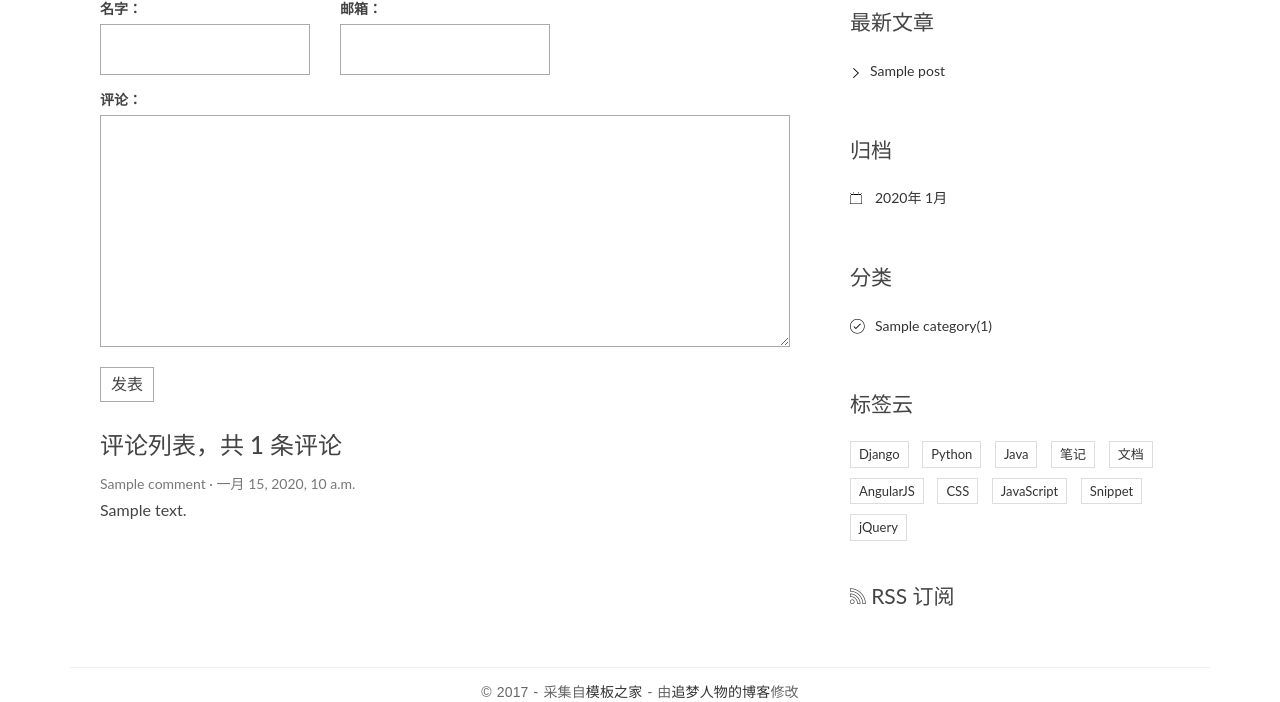
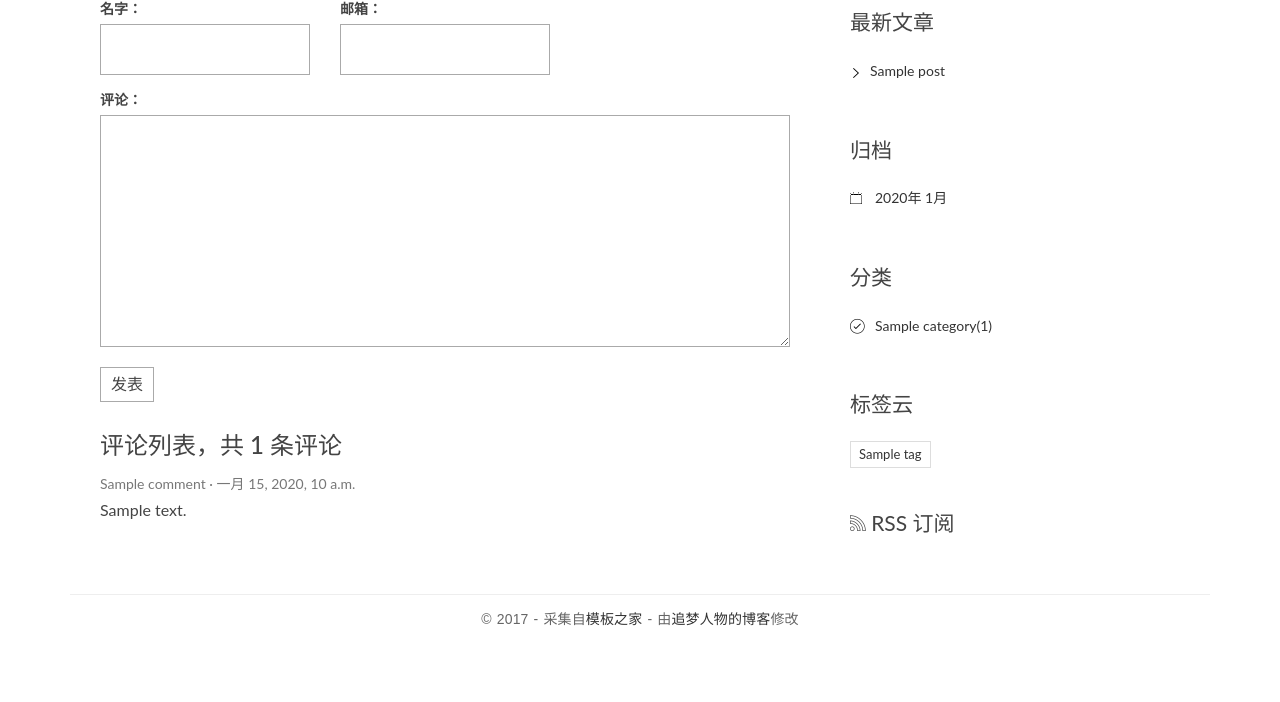
Before and after one commit to qigaohua/django_blog, a Django app: page /post/1/ in a window 1280 px wide. Shown: the part 409-1111 px from the top of the page. After the commit the page ends 1035 px from the top, so only its background shows below. Run offline with Django 3.2, Linux system fonts and the light colour scheme; tables that the repository leaves empty hold one stand-in row (values such as "Sample post"); some libraries are stand-ins or nearby versions.

Commit message:
添加 侧栏标签显示 功能

```diff
--- a/blog/templatetags/blog_tags.py
+++ b/blog/templatetags/blog_tags.py
@@ -2,7 +2,8 @@
 
 
 from django import template
-from ..models import Post, Category
+from django.db.models.aggregates import Count
+from ..models import Post, Category, Tag
 
 register = template.Library()
 
@@ -21,3 +22,9 @@ def archives():
 def get_category():
     category_list = Category.objects.all()
     return category_list
+
+
+@register.simple_tag
+def get_tags():
+    tag_list = Tag.objects.annotate(num_posts=Count('post')).filter(num_posts__gt=0)
+    return tag_list
--- a/blog/urls.py
+++ b/blog/urls.py
@@ -2,7 +2,7 @@
 
 
 from django.conf.urls import url
-from blog.views import hello, index, detail, archives, category, search
+from blog.views import hello, index, detail, archives, category, search, tags
 
 app_name = 'blog'
 urlpatterns = [
@@ -12,5 +12,6 @@ urlpatterns = [
     url(r'^post/(?P<pk>[0-9]+)/$', detail, name='detail'),
     url(r'^archives/(?P<year>[0-9]{4})/(?P<month>[0-9]{1,2})/$', archives, name='archives'),
     url(r'^category/(?P<pk>[0-9]+)/$', category, name='category'),
+    url(r'^tag/(?P<pk>[0-9]+)/$', tags, name='tags'),
     url(r'^search/$', search, name='search'),
 ]
--- a/blog/views.py
+++ b/blog/views.py
@@ -4,7 +4,7 @@ from __future__ import unicode_literals
 from django.shortcuts import render, get_object_or_404
 # from django.http import HttpResponse
 from django import template
-from .models import Post, Category
+from .models import Post, Category, Tag
 from comments.forms import CommentForm
 import markdown
 from django.core.paginator import Paginator, EmptyPage, PageNotAnInteger
@@ -25,7 +25,7 @@ def index(request):
     list = Post.objects.all().order_by('-create_time')
     paginator = Paginator(list, 6)
 
-    if list.count > 3:
+    if list.count > 6:
         is_page = True
     else:
         is_page = False
@@ -61,7 +61,7 @@ def archives(request, year, month):
                                create_time__month=month).order_by('-create_time')
     paginator = Paginator(list, 6)
 
-    if list.count > 3:
+    if list.count > 6:
         is_page = True
     else:
         is_page = False
@@ -85,7 +85,29 @@ def category(request, pk):
 
     paginator = Paginator(list, 6)
 
-    if list.count > 3:
+    if list.count > 6:
+        is_page = True
+    else:
+        is_page = False
+
+    page = request.GET.get('page')
+    try:
+        list_page = paginator.page(page)
+    except PageNotAnInteger:
+        list_page = paginator.page(1)
+    except EmptyPage:
+        list_page = paginator.page(paginator.num_pages)
+    return render(request, 'blog/index.html', context={'post_list': list_page,
+                                                    "is_paginated": is_page})
+
+
+def tags(request, pk):
+    tagname = get_object_or_404(Tag, pk=pk)
+    list = Post.objects.filter(tags=tagname).order_by('-create_time')
+
+    paginator = Paginator(list, 6)
+
+    if list.count > 6:
         is_page = True
     else:
         is_page = False
--- a/templates/base.html
+++ b/templates/base.html
@@ -3,7 +3,7 @@
 {% load blog_tags %}
 <html>
 <head>
-    <title>Black &amp; White</title>
+    <title>独孤 &amp; 小败</title>
 
     <!-- meta -->
     <meta charset="UTF-8">
@@ -120,37 +120,15 @@
 
                 <div class="widget widget-tag-cloud">
                     <h3 class="widget-title">标签云</h3>
+		    {% get_tags as tag_list %}
                     <ul>
+			{% for tag in tag_list %}
                         <li>
-                            <a href="#">Django</a>
+				<a href="/tag/{{ tag.pk }}/">{{ tag.name }}</a>
                         </li>
-                        <li>
-                            <a href="#">Python</a>
-                        </li>
-                        <li>
-                            <a href="#">Java</a>
-                        </li>
-                        <li>
-                            <a href="#">笔记</a>
-                        </li>
-                        <li>
-                            <a href="#">文档</a>
-                        </li>
-                        <li>
-                            <a href="#">AngularJS</a>
-                        </li>
-                        <li>
-                            <a href="#">CSS</a>
-                        </li>
-                        <li>
-                            <a href="#">JavaScript</a>
-                        </li>
-                        <li>
-                            <a href="#">Snippet</a>
-                        </li>
-                        <li>
-                            <a href="#">jQuery</a>
-                        </li>
+			{% empty %}
+			暂无标签
+			{% endfor%}
                     </ul>
                 </div>
                 <div class="rss">
```
